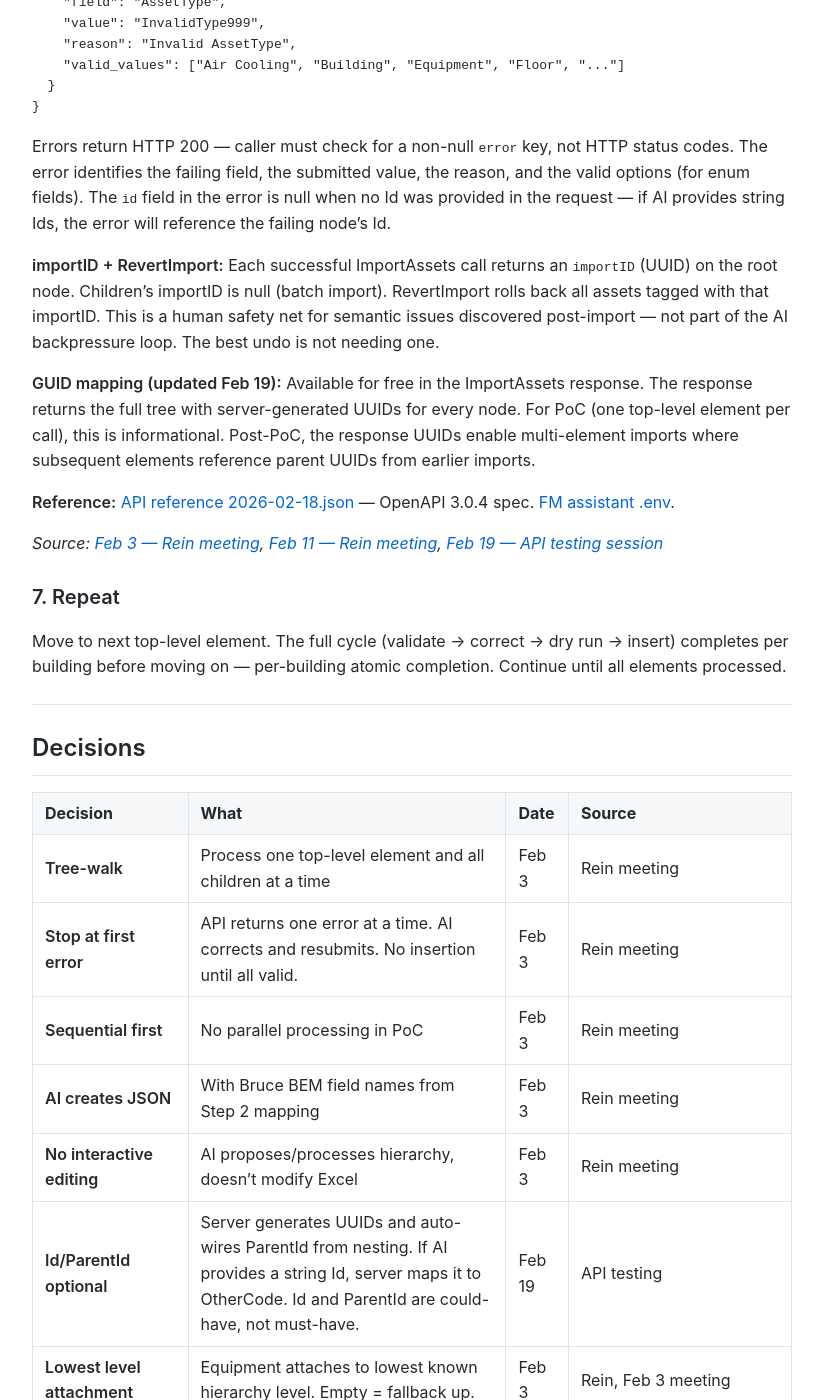
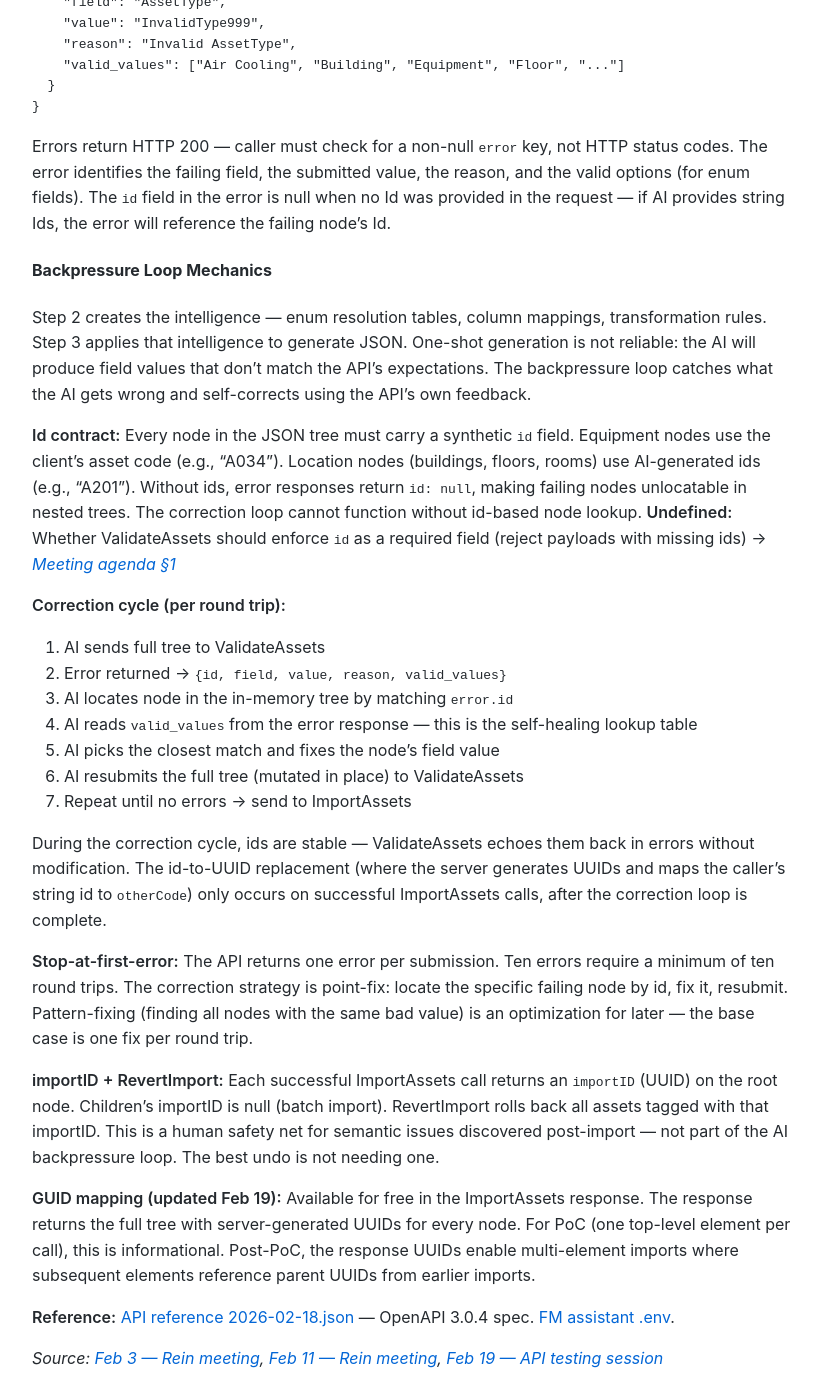
Before and after one commit to MariusWilsch/public-wilsch-ai-pages, a Jekyll site: the page built from project/archibus-fm-assistant/chain-1b-step3-design.md, in a window 1280 px wide and 1400 px high, scrolled down 9463 px. Shown: the whole window, without its empty margins (228-1051 px from the left). Built offline with Jekyll 4.4.1, drawn with Linux system fonts in a browser that asks for light colours; our own code applies the rules of GitHub Pages for plain Markdown files; some of the changed text lies outside the part shown.

Commit message:
Sync from hippocampus 2026-02-20

```diff
--- a/project/archibus-fm-assistant/chain-1b-step3-design.md
+++ b/project/archibus-fm-assistant/chain-1b-step3-design.md
@@ -303,6 +303,26 @@ Nothing is inserted until the entire payload validates — server-enforced, not
 
 Errors return HTTP 200 — caller must check for a non-null `error` key, not HTTP status codes. The error identifies the failing field, the submitted value, the reason, and the valid options (for enum fields). The `id` field in the error is null when no Id was provided in the request — if AI provides string Ids, the error will reference the failing node's Id.
 
+#### Backpressure Loop Mechanics
+
+Step 2 creates the intelligence — enum resolution tables, column mappings, transformation rules. Step 3 applies that intelligence to generate JSON. One-shot generation is not reliable: the AI will produce field values that don't match the API's expectations. The backpressure loop catches what the AI gets wrong and self-corrects using the API's own feedback.
+
+**Id contract:** Every node in the JSON tree must carry a synthetic `id` field. Equipment nodes use the client's asset code (e.g., "A034"). Location nodes (buildings, floors, rooms) use AI-generated ids (e.g., "A201"). Without ids, error responses return `id: null`, making failing nodes unlocatable in nested trees. The correction loop cannot function without id-based node lookup. **Undefined:** Whether ValidateAssets should enforce `id` as a required field (reject payloads with missing ids) → *[Meeting agenda §1](https://mariuswilsch.github.io/public-wilsch-ai-pages/project/archibus-fm-assistant/rein-meeting-agenda-api-reconciliation)*
+
+**Correction cycle (per round trip):**
+
+1. AI sends full tree to ValidateAssets
+2. Error returned → `{id, field, value, reason, valid_values}`
+3. AI locates node in the in-memory tree by matching `error.id`
+4. AI reads `valid_values` from the error response — this is the self-healing lookup table
+5. AI picks the closest match and fixes the node's field value
+6. AI resubmits the full tree (mutated in place) to ValidateAssets
+7. Repeat until no errors → send to ImportAssets
+
+During the correction cycle, ids are stable — ValidateAssets echoes them back in errors without modification. The id-to-UUID replacement (where the server generates UUIDs and maps the caller's string id to `otherCode`) only occurs on successful ImportAssets calls, after the correction loop is complete.
+
+**Stop-at-first-error:** The API returns one error per submission. Ten errors require a minimum of ten round trips. The correction strategy is point-fix: locate the specific failing node by id, fix it, resubmit. Pattern-fixing (finding all nodes with the same bad value) is an optimization for later — the base case is one fix per round trip.
+
 **importID + RevertImport:** Each successful ImportAssets call returns an `importID` (UUID) on the root node. Children's importID is null (batch import). RevertImport rolls back all assets tagged with that importID. This is a human safety net for semantic issues discovered post-import — not part of the AI backpressure loop. The best undo is not needing one.
 
 **GUID mapping (updated Feb 19):** Available for free in the ImportAssets response. The response returns the full tree with server-generated UUIDs for every node. For PoC (one top-level element per call), this is informational. Post-PoC, the response UUIDs enable multi-element imports where subsequent elements reference parent UUIDs from earlier imports.
```
Also changed, not shown: other parts of project/archibus-fm-assistant/chain-1b-step3-design.md (+1 -0 lines).
